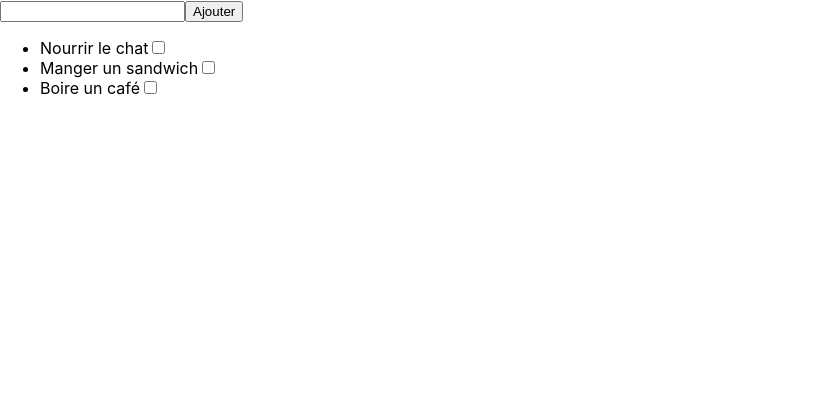
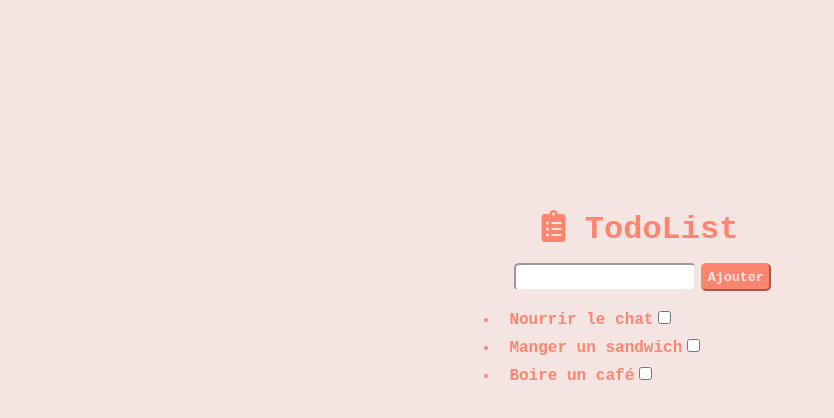
Before and after one commit to JulienT91/todolist, a React (Create React App) app: page / in a window 1280 px wide. Shown: the top 418 px of the page, without its empty margins (0-834 px from the left). Built offline with nearby package versions, Linux system fonts and the light colour scheme.

Commit message:
add style to my page

```diff
--- a/public/index.html
+++ b/public/index.html
@@ -15,6 +15,10 @@
       user's mobile device or desktop. See https://developers.google.com/web/fundamentals/web-app-manifest/
     -->
     <link rel="manifest" href="%PUBLIC_URL%/manifest.json" />
+    <link
+      rel="stylesheet"
+      href="https://use.fontawesome.com/releases/v5.8.2/css/all.css"
+    />
     <!--
       Notice the use of %PUBLIC_URL% in the tags above.
       It will be replaced with the URL of the `public` folder during the build.
@@ -24,7 +28,7 @@
       work correctly both with client-side routing and a non-root public URL.
       Learn how to configure a non-root public URL by running `npm run build`.
     -->
-    <title>React App</title>
+    <title>Todo List</title>
   </head>
   <body>
     <noscript>You need to enable JavaScript to run this app.</noscript>
--- a/src/App.css
+++ b/src/App.css
@@ -1,4 +1,68 @@
+* {
+  font-family: "Roboto Mono", monospace;
+  color: #fc856f;
+  margin: 0;
+  padding: 0;
+  box-sizing: border-box;
+  font-weight: bold;
+}
+
+body {
+  background-color: #f5e5e2;
+  height: 600px;
+  display: grid;
+  align-items: center;
+  place-content: center;
+}
+
+h1 {
+  text-align: center;
+}
+form {
+  padding: 10px;
+}
+.inputText {
+  border-radius: 5px;
+  padding: 0.3rem;
+  margin: 5px;
+  border-color: #f5e5e2;
+  transition: 0.6s ease-in-out;
+}
+
+button {
+  background-color: #fc856f;
+  color: #f5e5e2;
+  border-color: #fc856f;
+  border-radius: 5px;
+  padding: 0.3rem;
+  transition: 0.6s cubic-bezier(0.55, 0.085, 0.68, 0.53);
+}
+
+button:hover {
+  background: #f5e5e2;
+  color: #fc856f;
+  cursor: pointer;
+}
+
+li {
+  background: #f5e5e2;
+  padding: 5px;
+}
+label {
+  padding: 5px;
+}
+input[type="checkbox"] {
+  transition: 0.6s ease-in-out;
+}
+input[type="checkbox"]:hover {
+  cursor: pointer;
+}
+input[type="checkbox"]:hover,
+.inputText:hover {
+  box-shadow: 0px 0px 10px #fc856f;
+}
+@import url("https://fonts.googleapis.com/css2?family=Roboto+Mono:wght@200&display=swap");
+
 .App {
   text-align: center;
 }
-/*faire le style du form et de la liste*/
--- a/src/components/TodoForm.jsx
+++ b/src/components/TodoForm.jsx
@@ -1,7 +1,7 @@
 function TodoForm() {
   return (
     <form>
-      <input type="text"></input>
+      <input type="text" className="inputText"></input>
       <button type="submit">Ajouter</button>
     </form>
   );
--- a/src/components/TodoItem.jsx
+++ b/src/components/TodoItem.jsx
@@ -2,8 +2,11 @@
 function TodoItem(props) {
   return (
     <li>
-      <label htmlFor="title">{props.title}</label>
+      <label className="listLabel" htmlFor="title">
+        {props.title}
+      </label>
       <input type="checkbox"></input>
+      <span className="customCheckBox"></span>
     </li>
   );
 }
--- a/src/components/TodoItems.jsx
+++ b/src/components/TodoItems.jsx
@@ -1,5 +1,4 @@
 import TodoItem from "./TodoItem";
-// ajout d'un label et checkbox
 function TodoItems() {
   return (
     <ul className="todoItems">
--- a/src/components/TodoList.jsx
+++ b/src/components/TodoList.jsx
@@ -1,8 +1,11 @@
 import TodoForm from "./TodoForm";
 import TodoItems from "./TodoItems";
-function TodoList(props) {
+function TodoList() {
   return (
     <div className="todoList">
+      <h1>
+        <i class="fas fa-clipboard-list"></i> TodoList
+      </h1>
       <TodoForm />
       <TodoItems />
     </div>
```
